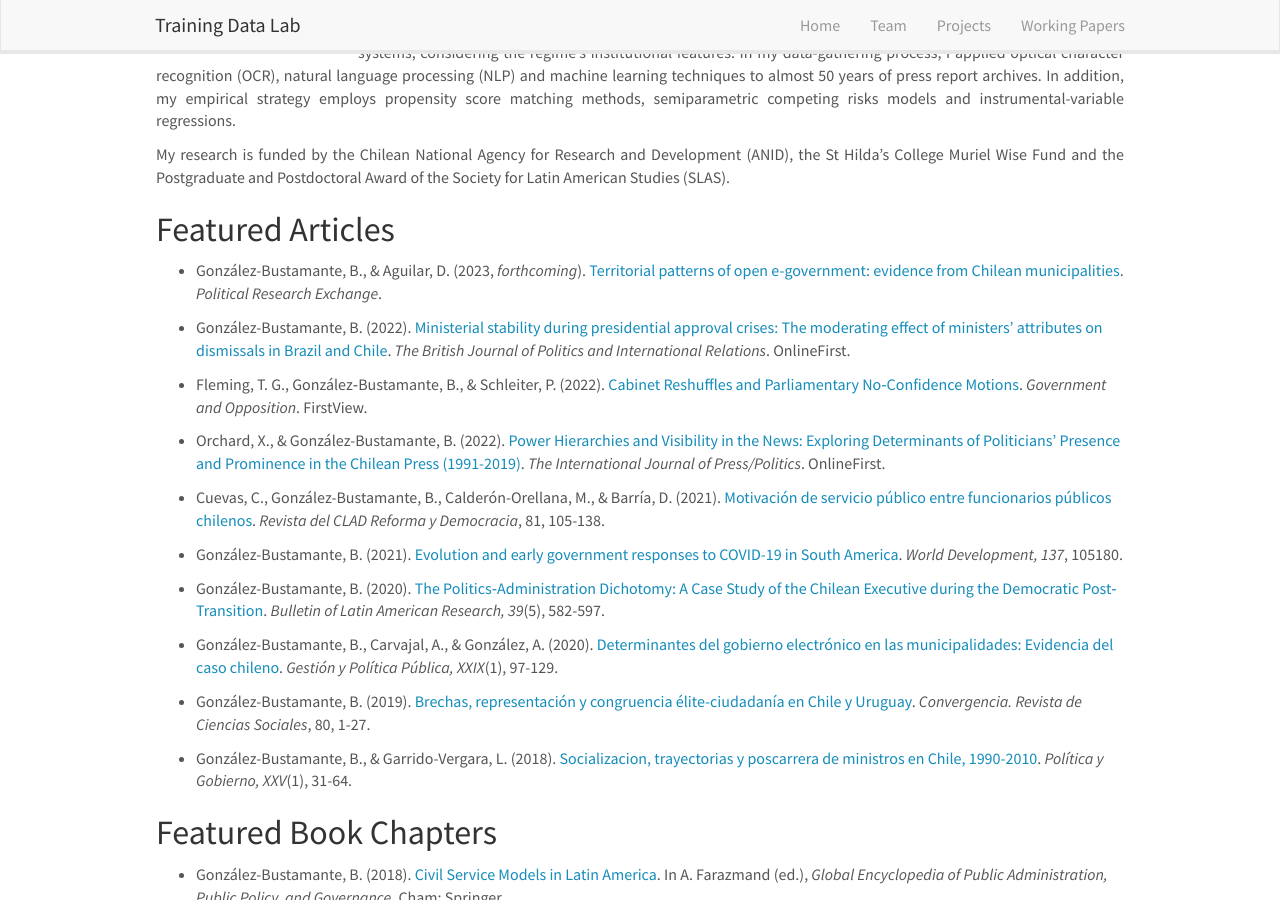
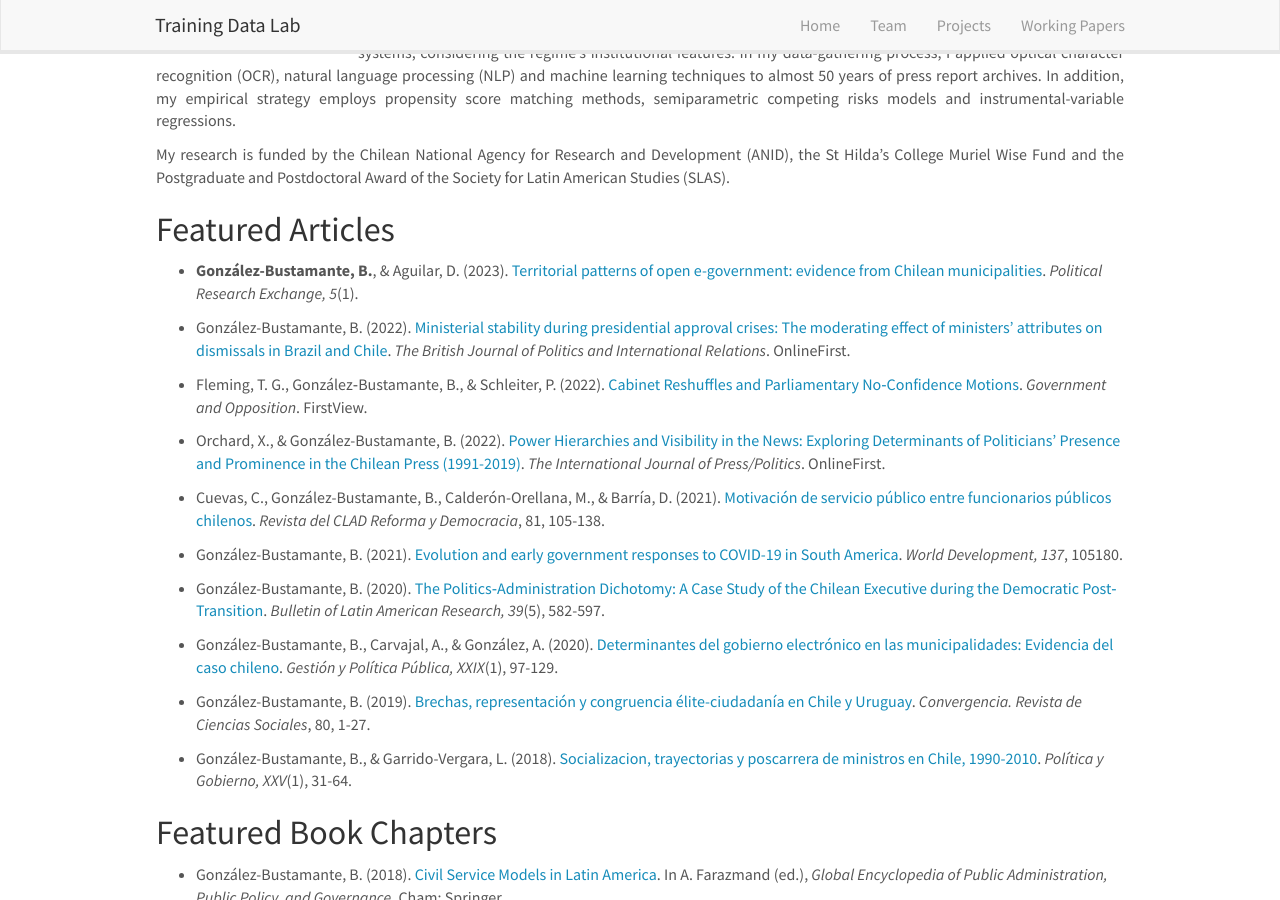
Before and after one commit to training-datalab/old-training-datalab.com, a Jekyll site: the page built from _pages/bgonzalezbustamante.md, in a window 1280 px wide and 900 px high, scrolled down 301 px. Built offline with Jekyll 4.4.1, drawn with Linux system fonts in a browser that asks for light colours; nearby versions of some CDN libraries; some of the changed text lies outside the part shown.

Commit message:
Update bgonzalezbustamante.md

```diff
--- a/_pages/bgonzalezbustamante.md
+++ b/_pages/bgonzalezbustamante.md
@@ -18,7 +18,7 @@
 
 ## Featured Articles
 
-- González-Bustamante, B., & Aguilar, D. (2023, *forthcoming*). <a href="https://doi.org/10.31235/osf.io/gt8a5" target="_blank">Territorial patterns of open e-government: evidence from Chilean municipalities</a>. *Political Research Exchange*.
+- **González-Bustamante, B.**, & Aguilar, D. (2023). <a href="https://doi.org/10.1080/2474736X.2023.2194369" target="_blank">Territorial patterns of open e-government: evidence from Chilean municipalities</a>. *Political Research Exchange, 5*(1).
 
 - González-Bustamante, B. (2022). <a href="https://doi.org/10.1177/13691481221124850" target="_blank">Ministerial stability during presidential approval crises: The moderating effect of ministers’ attributes on dismissals in Brazil and Chile</a>. *The British Journal of Politics and International Relations*. OnlineFirst.
 
```
Also changed, not shown: other parts of _pages/bgonzalezbustamante.md (+1 -1 lines).
